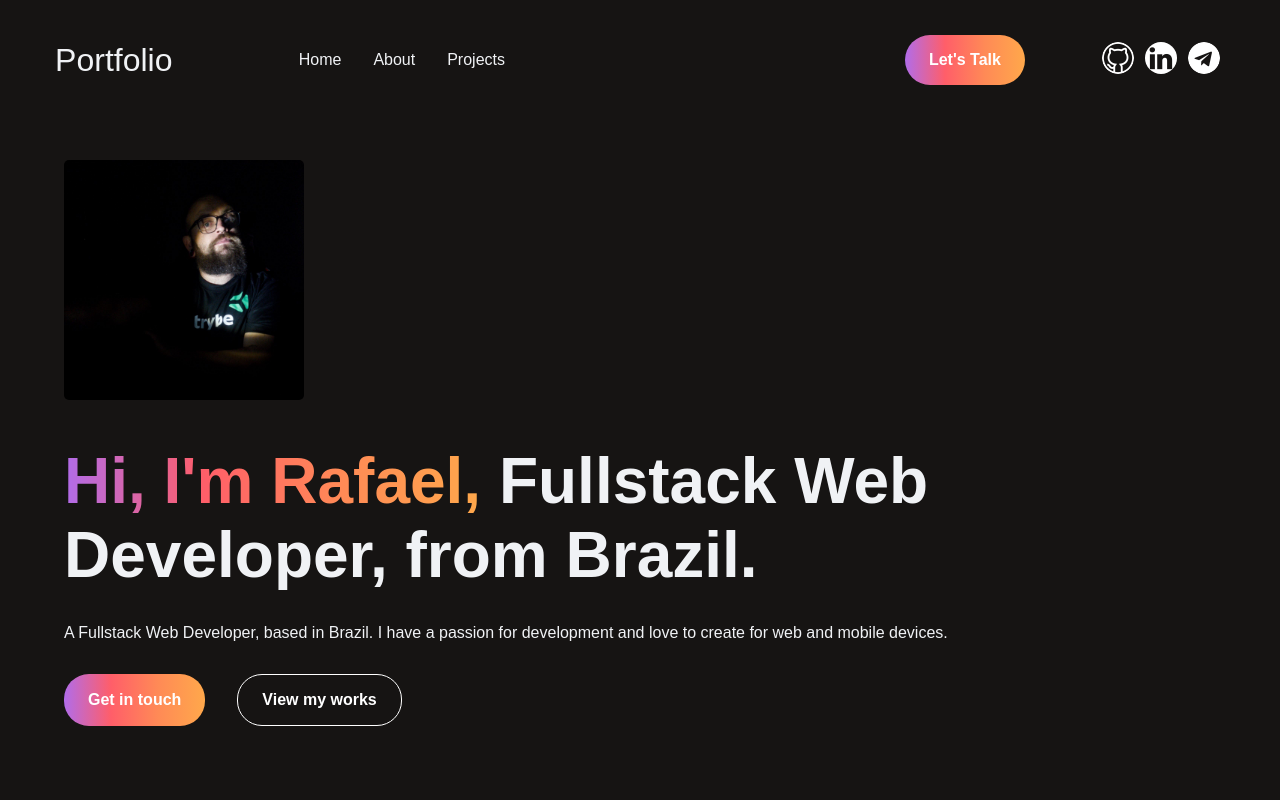
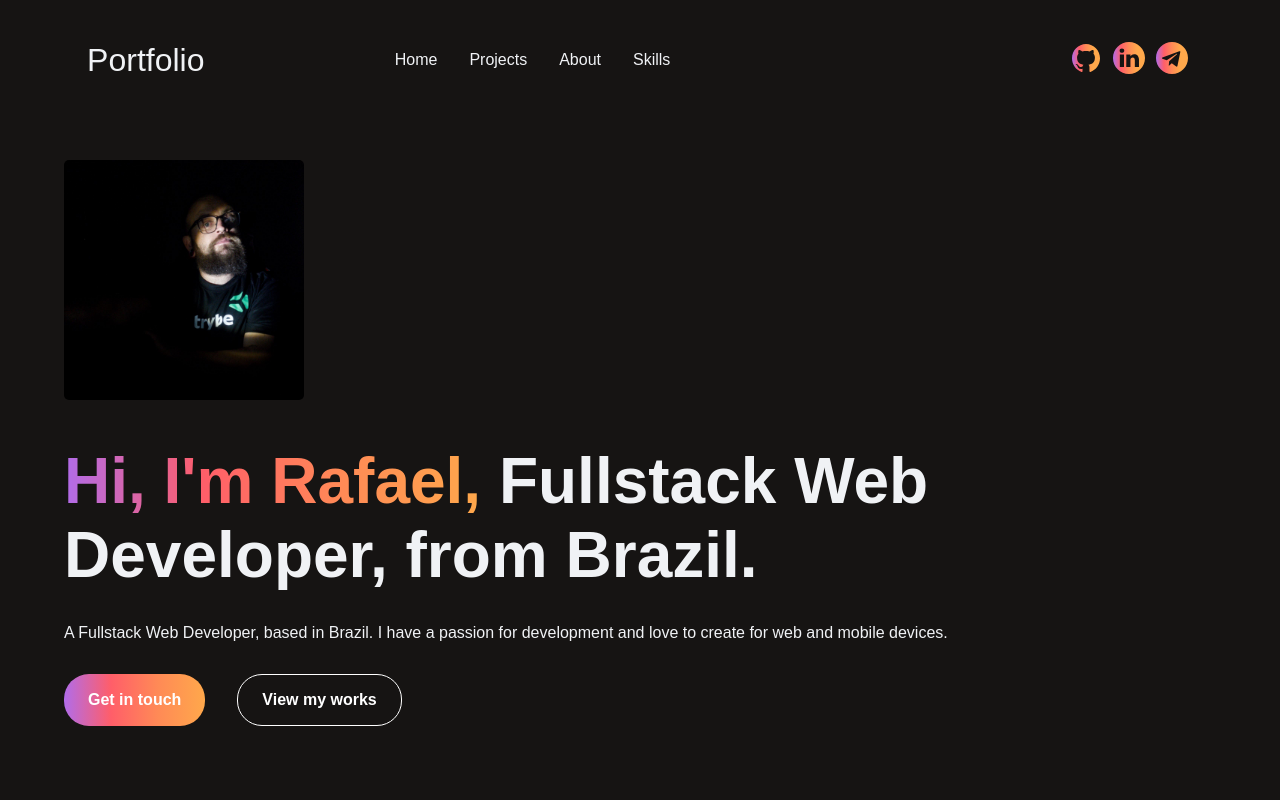
Before and after one commit to brandao-rafael/portifolio_ts, a Next.js app in the folder portifolio/: page / in a window 1280 px wide. Shown: the top 800 px of the page. Built offline with nearby package versions, Linux system fonts and the light colour scheme; a web font is replaced by a local one.

Commit message:
feat: change img to svg and remove header button

```diff
--- a/portifolio/src/components/Header.tsx
+++ b/portifolio/src/components/Header.tsx
@@ -9,15 +9,11 @@ const Header: React.FC = () => {
       </div>
       <nav>
         <a href="#">Home</a>
-        <a href="#">About</a>
         <a href="#projects">Projects</a>
+        <a href="#about">About</a>
+        <a href="#skills">Skills</a>
       </nav>
-      <div className="header-btn">
-        <button className="btn btn-gradient" type="button">
-          Let's Talk
-        </button>
-        <SocialMedia />
-      </div>
+      <SocialMedia />
     </header>
   );
 };
--- a/portifolio/src/components/SocialMedia.tsx
+++ b/portifolio/src/components/SocialMedia.tsx
@@ -1,21 +1,22 @@
 import React from "react";
+import { githubSvg, linkedinSvg, telegramSvg } from "../helpers/svgs";
 
 const SocialMedia: React.FC = () => {
   return (
     <div className="social-media">
       <span>
         <a href="https://github.com/brandao-rafael" target="_blank">
-          <img src="/images/gh-logo.png" alt="github" />
+        <div dangerouslySetInnerHTML={{ __html: githubSvg }} />
         </a>
       </span>
       <span>
         <a href="https://www.linkedin.com/in/brandao-rafael/" target="_blank">
-          <img src="/images/linkedin-logo-b.png" alt="linkedin" />
+          <div dangerouslySetInnerHTML={{ __html: linkedinSvg }} />
         </a>
       </span>
       <span>
         <a href="https://t.me/brandaoRafael92" target="_blank">
-          <img src="/images/telegram-logo.png" alt="instagram" />
+          <div dangerouslySetInnerHTML={{ __html: telegramSvg }} />
         </a>
       </span>
     </div>
--- a/portifolio/src/pages/About.tsx
+++ b/portifolio/src/pages/About.tsx
@@ -2,7 +2,7 @@ import React from "react";
 
 const About: React.FC = () => {
   return (
-    <div className="about-container">
+    <div className="about-container" id="about">
       <div className="about-header">
         <h3>
           <span>Rafael Brandão</span>
--- a/portifolio/src/pages/Skills.tsx
+++ b/portifolio/src/pages/Skills.tsx
@@ -4,7 +4,7 @@ import SkillCard from '../components/SkillCard';
 
 const Skills: React.FC = () => {
   return (
-    <div className='skill-container'>
+    <div className='skill-container' id='skills'>
       <div>
         <h3>
             My <br />
--- a/portifolio/src/styles/_layout.sass
+++ b/portifolio/src/styles/_layout.sass
@@ -4,7 +4,7 @@
     width: 8rem
     a
         width: 2rem
-        img
+        div
             border-radius: 100%
             transition: all 0.3s ease-in-out
             width: 2rem
@@ -53,8 +53,6 @@
 
     .title-project-container
         align-items: center
-        // display: flex
-        // justify-content: space-between
 
     p
         color: $lt-primary
@@ -141,10 +139,9 @@
                 font-weight: 400
                 font-size: 1.1rem
                 margin: 0 0 4rem 0
-                transition: all 0.3s ease-in-out
                 &:hover
                     color: $lt-secondary
-                    font-weight: 800
+                    font-weight: 500
                     transition: all 0.3s ease-in-out
 
 .skill-container
```
